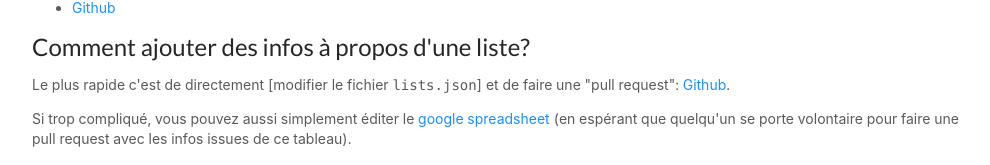
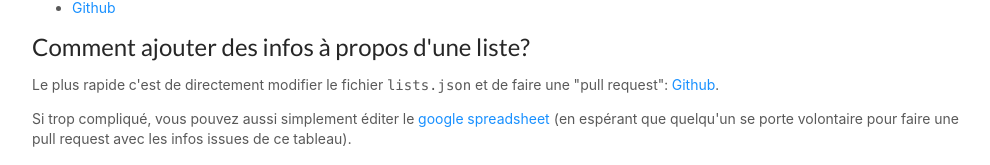
Before and after one commit to xdamman/pourquellelistevoter, a Next.js app: page /contribuer in a window 1280 px wide. Shown: the part 136-301 px from the top of the page, without its empty margins (142-1132 px from the left). Built offline with nearby package versions, Linux system fonts and the light colour scheme.

Commit message:
limite -> milite

```diff
--- a/src/pages/city.js
+++ b/src/pages/city.js
@@ -50,7 +50,7 @@ class CityPage extends React.Component {
             { recommendations.length > 0 &&
               <div className="recommendation">
                 <div className="emoji">🎉</div>
-                <p>Il y a {recommendations.length} {plural(recommendations.length, 'liste citoyenne', 'listes citoyennes')} dans votre ville qui {plural(recommendations.length, 'limite', 'limitent')} avant tout pour un nouveau processus démocratique où vous pourrez participer en tant que citoyen!</p>
+                <p>Il y a {recommendations.length} {plural(recommendations.length, 'liste citoyenne', 'listes citoyennes')} dans votre ville qui {plural(recommendations.length, 'milite', 'militent')} avant tout pour un nouveau processus démocratique où vous pourrez participer en tant que citoyen!</p>
                 { recommendations.map(recommendation => <ListSummary listname={recommendation.name} lists={lists} city={city} />) }
               </div>
             }
--- a/src/pages/contribuer.mdx
+++ b/src/pages/contribuer.mdx
@@ -8,7 +8,7 @@ Rejoignez-nous!
 
 ## Comment ajouter des infos à propos d'une liste?
 
-Le plus rapide c'est de directement [modifier le fichier `lists.json`] et de faire une "pull request": [Github](https://github.com/xdamman/pourquellelistevoter/blob/master/data/lists.json).
+Le plus rapide c'est de directement modifier le fichier `lists.json` et de faire une "pull request": [Github](https://github.com/xdamman/pourquellelistevoter/blob/master/data/lists.json).
 
 Si trop compliqué, vous pouvez aussi simplement éditer le [google spreadsheet](https://docs.google.com/spreadsheets/d/138MhE96bxlQ54bbH_W4NOZSo8jjcdyzPyIpwuHJQoRs/edit?usp=sharing)
  (en espérant que quelqu'un se porte volontaire pour faire une pull request avec les infos issues de ce tableau).
--- a/src/pages/list.js
+++ b/src/pages/list.js
@@ -49,7 +49,7 @@ class ListPage extends React.Component {
         { recommendation &&
           <div className="recommendation">
             <div className="emoji">🎉</div>
-            <p><b>{list.name}</b> est une liste citoyenne qui limite avant tout pour un nouveau processus démocratique où vous pourrez participer en tant que citoyen!</p>
+            <p><b>{list.name}</b> est une liste citoyenne qui milite avant tout pour un nouveau processus démocratique où vous pourrez participer en tant que citoyen!</p>
           </div>
         }
 
```
